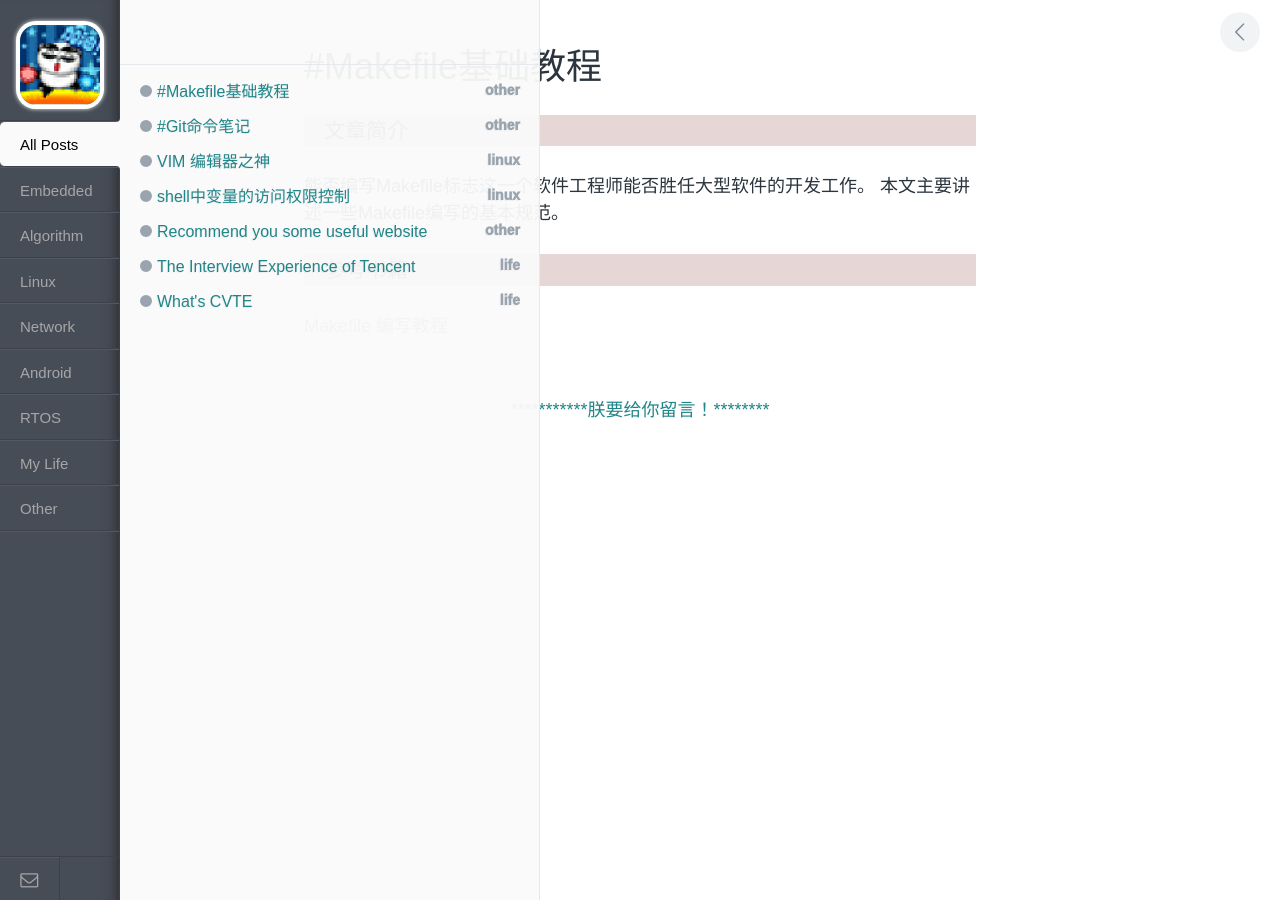
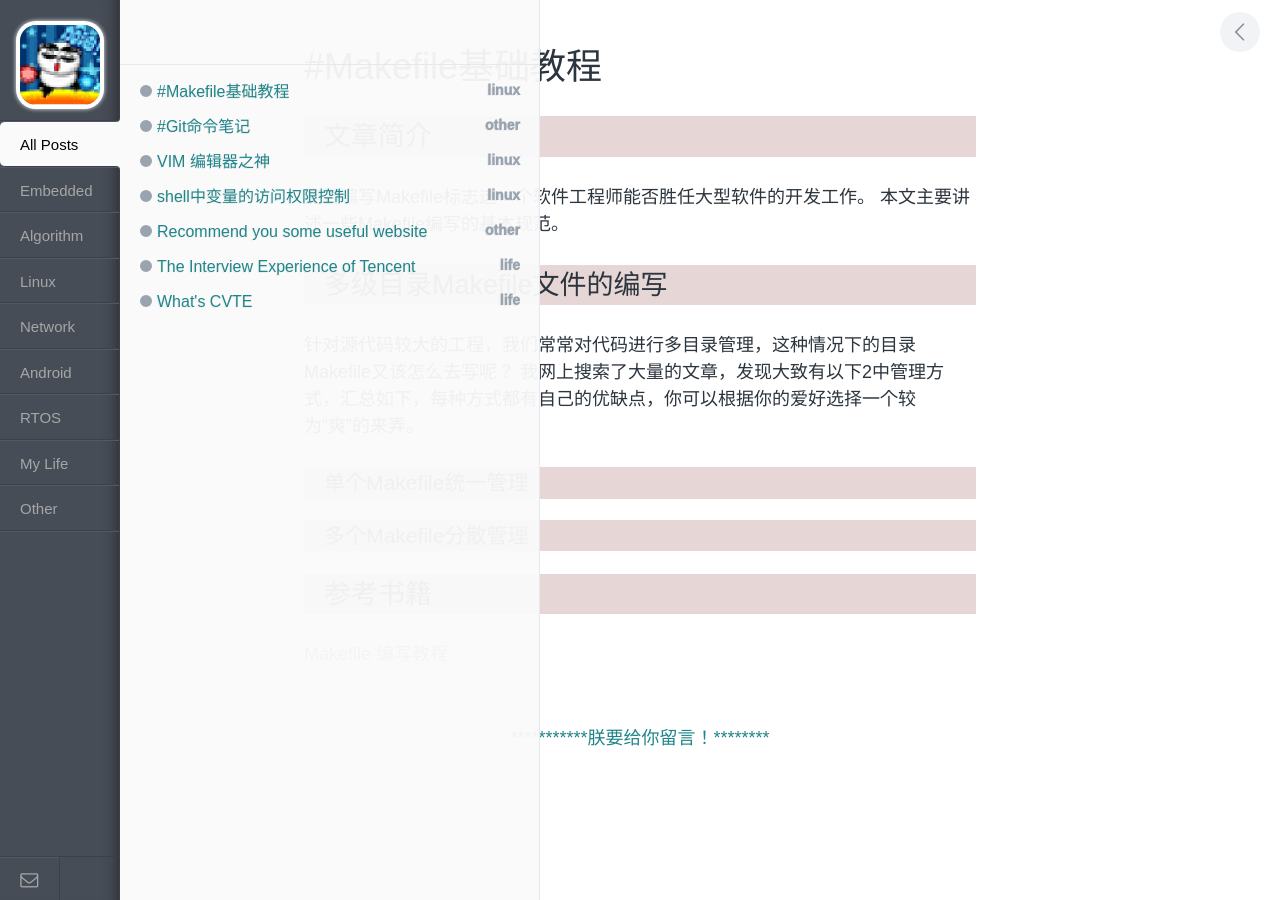
Before and after one commit to xnzaa/xnzaa.github.io, a Jekyll site: the page built from _posts/2015-01-26-Makefile基础教程.md, in a window 1280 px wide. Built offline with Jekyll 4.4.1, drawn with Linux system fonts in a browser that asks for light colours; comment, search, counter and statistics services are not loaded.

Commit message:
change post

```diff
--- a/_posts/2015-01-26-Makefile基础教程.md
+++ b/_posts/2015-01-26-Makefile基础教程.md
@@ -2,15 +2,24 @@
 layout: post
 title:  "#Makefile基础教程"
 date:    2015-01-18 11:08
-categories: other
+categories: linux
 ---
 
 
-### 文章简介
+## 文章简介
 能否编写Makefile标志这一个软件工程师能否胜任大型软件的开发工作。
 本文主要讲述一些Makefile编写的基本规范。
 
+##多级目录Makefile文件的编写
 
-### 参考书籍
+针对源代码较大的工程，我们常常对代码进行多目录管理，这种情况下的目录Makefile又该怎么去写呢？
+我网上搜索了大量的文章，发现大致有以下2中管理方式，汇总如下，每种方式都有自己的优缺点，你可以根据你的爱好选择一个较为“爽”的来弄。
+
+### 单个Makefile统一管理
+
+### 多个Makefile分散管理
+
+
+## 参考书籍
 
  [Makefile 编写教程](http://pan.baidu.com/s/1i3glndN)
```
